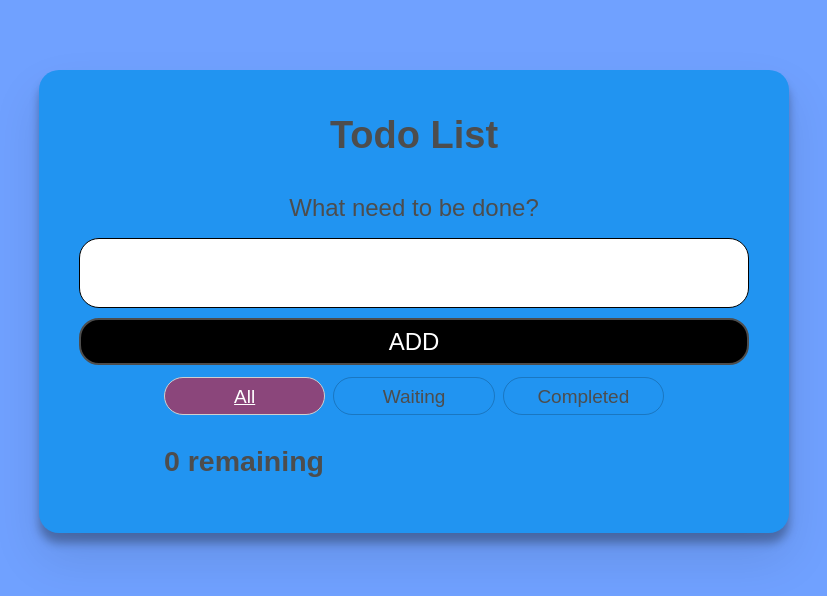
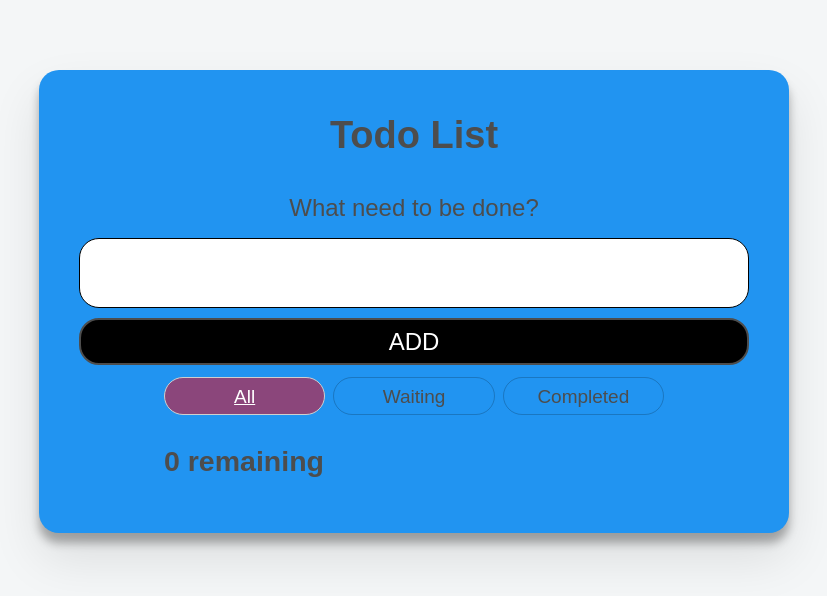
Before and after one commit to harrisonho99/Todo-react, a React (Create React App) app: page / in a window 1280 px wide. Shown: the top 596 px of the page, without its empty margins (226-1053 px from the left). Built offline with nearby package versions, Linux system fonts and the light colour scheme.

Commit message:
Update index.css

```diff
--- a/src/index.css
+++ b/src/index.css
@@ -69,7 +69,7 @@ body {
   max-width: 100rem;
   margin: auto;
   font: 1.6rem/1.25 Arial, sans-serif;
-  background-color: #70a1ff;
+  background-color: rgb(244,246,247);
   color: #4d4d4d;
 }
 
```
